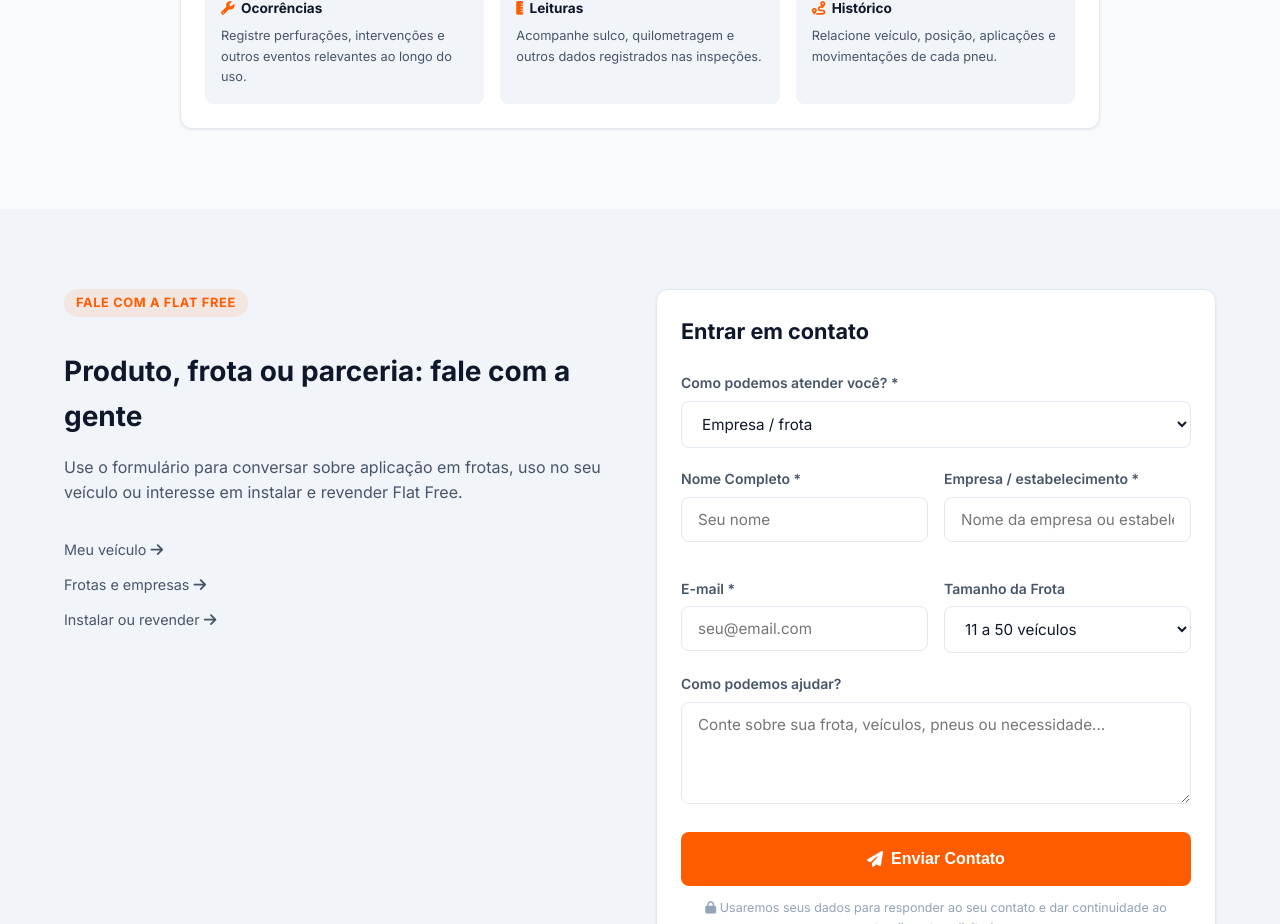
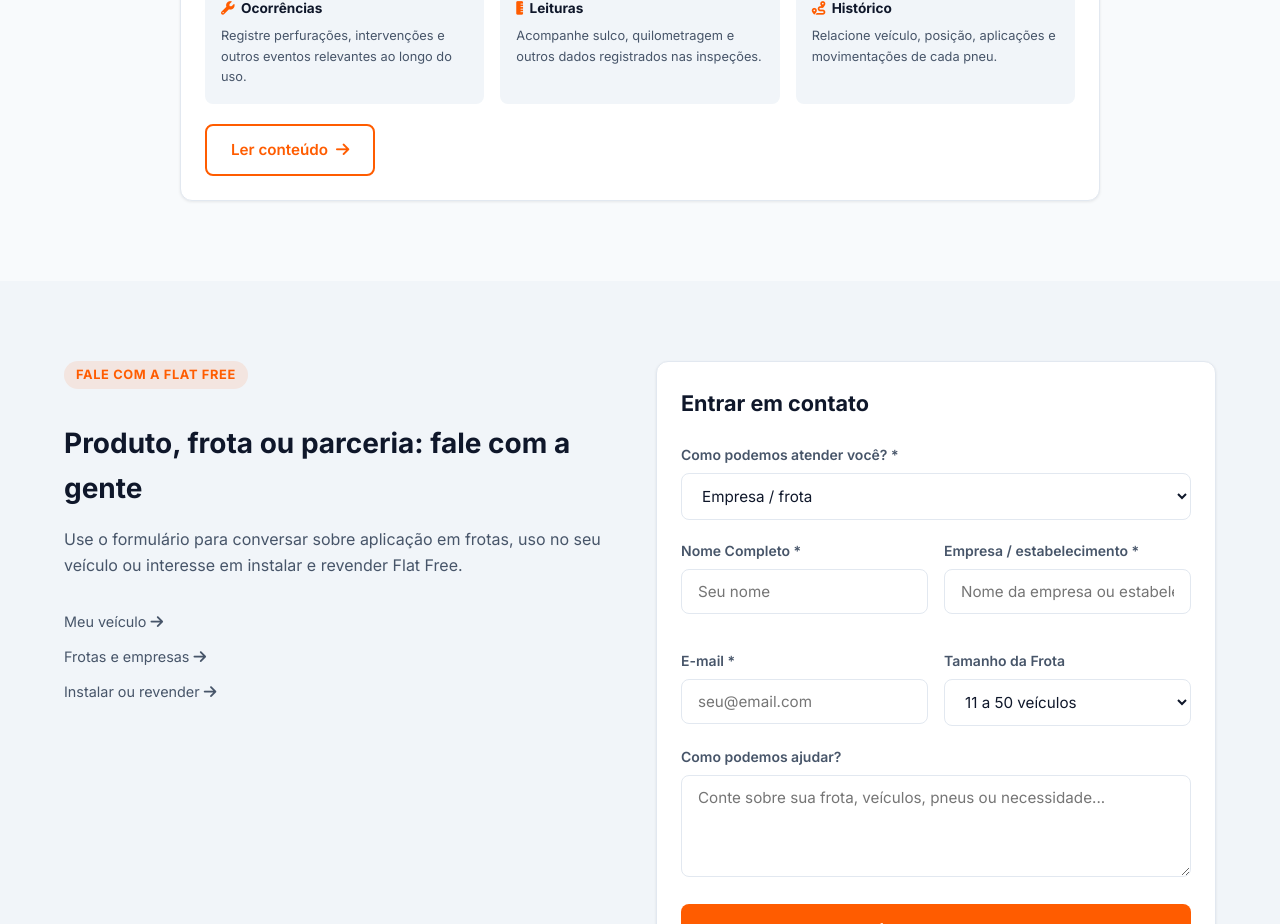
Before and after one commit to vicgouveia-cloud/flat-free-brasil, a Next.js app: page / in a window 1280 px wide. Shown: the part 4060-4984 px from the top of the page. Built offline with nearby package versions, Linux system fonts and the light colour scheme; no server answers.

Commit message:
refactor(home): link featured content to article

```diff
--- a/app/page.tsx
+++ b/app/page.tsx
@@ -280,6 +280,11 @@ export default function HomePage() {
                       </div>
                     ))}
                   </div>
+                  <div style={{ marginTop: '1.25rem' }}>
+                    <Link href="/conteudo/acompanhar-pneus-e-ocorrencias" className="btn btn-outline">
+                      Ler conteúdo <i className="fas fa-arrow-right" aria-hidden="true" />
+                    </Link>
+                  </div>
                 </div>
               </article>
 
```
